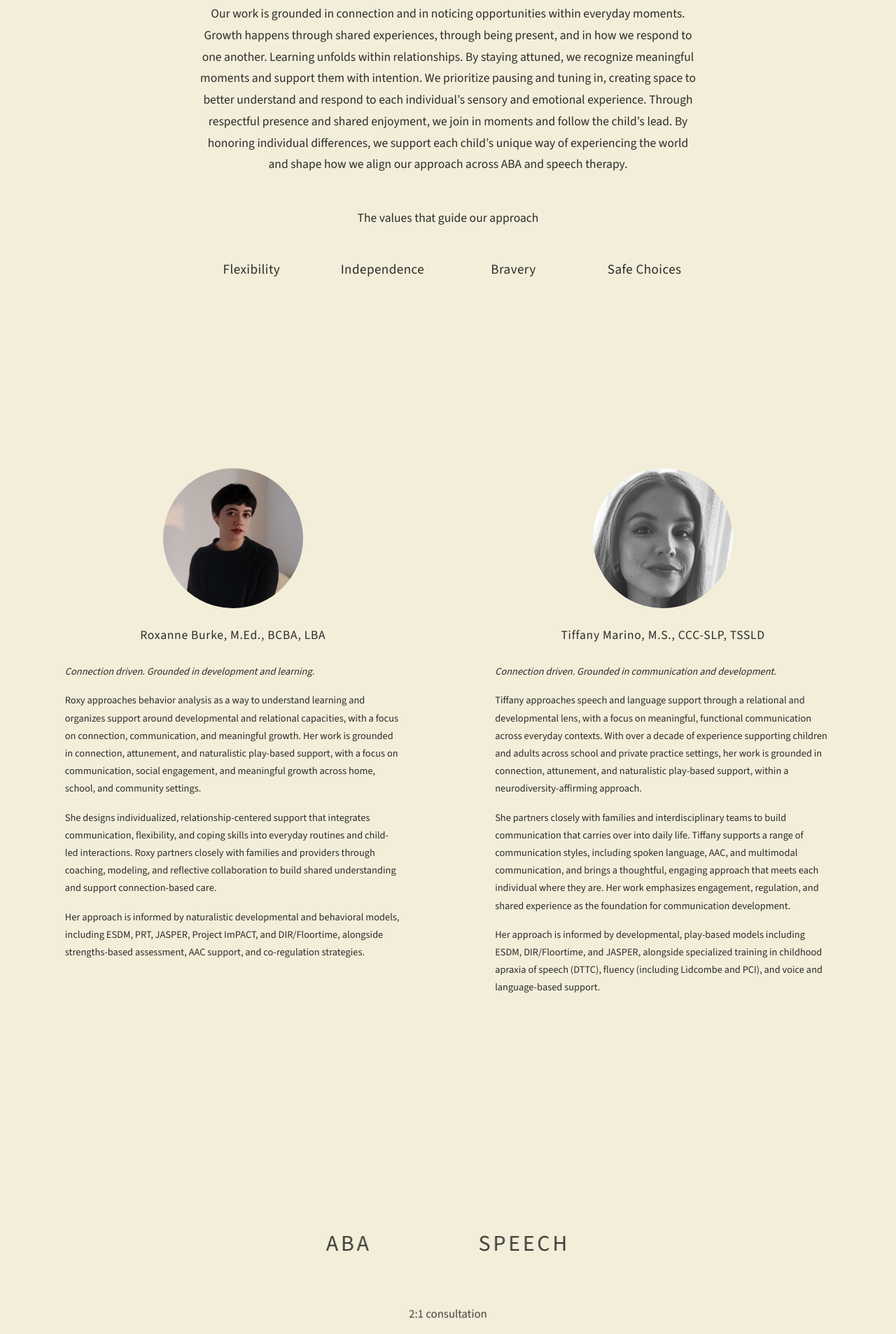
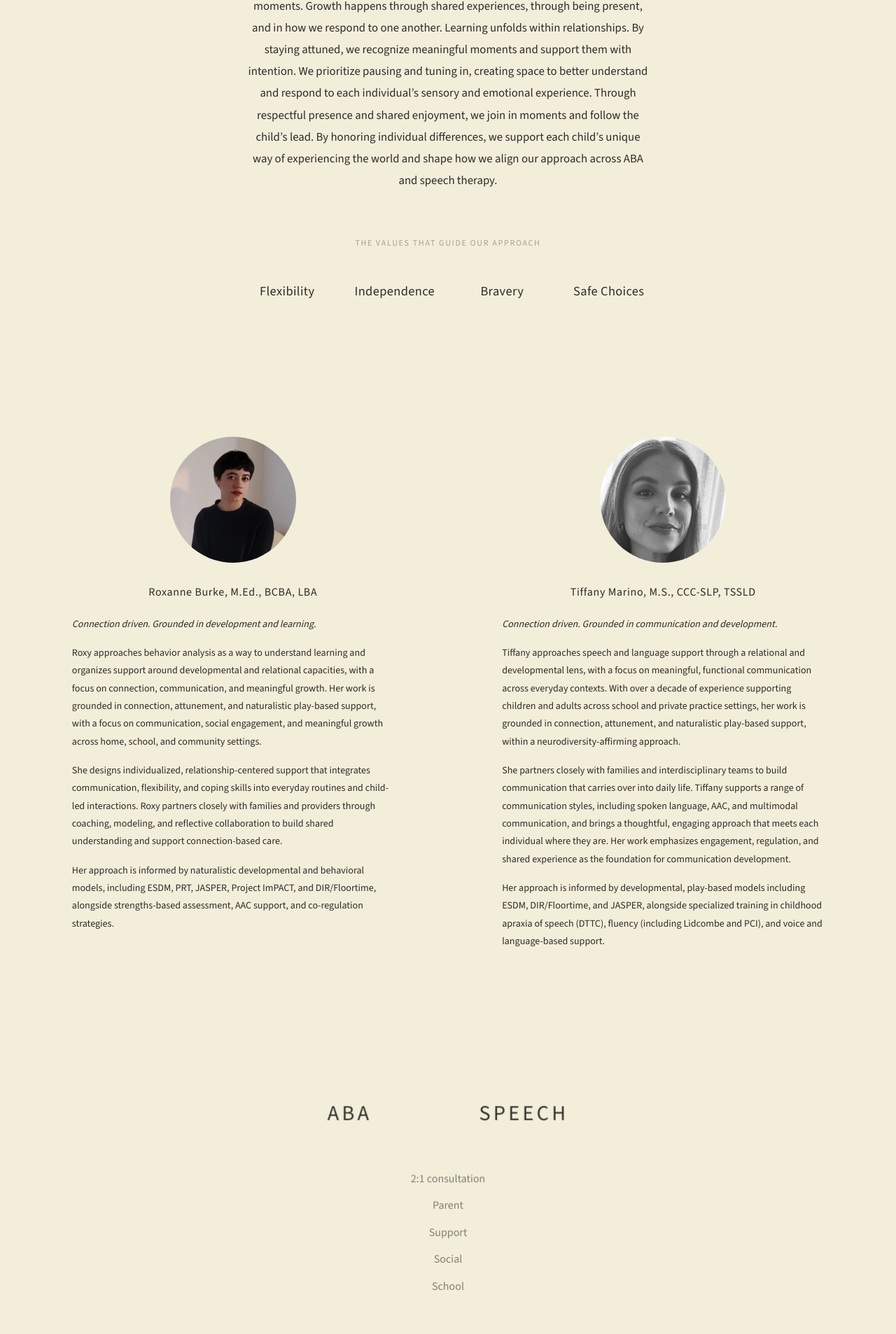
Before and after one commit to alinepractice/aline-website, a Next.js app: page / in a window 1280 px wide. Shown: the part 858-2764 px from the top of the page at 70% size. Built offline with nearby package versions, Linux system fonts and the light colour scheme.

Commit message:
Comprehensive refinement: unified spacing, softer motion, staggered reveals, arrival connect section

```diff
--- /dev/null
+++ b/app/StaggerList.tsx
@@ -0,0 +1,38 @@
+"use client";
+
+import { useEffect, useRef, useState } from "react";
+import s from "./page.module.css";
+
+export default function StaggerList({ items }: { items: string[] }) {
+  const ref = useRef<HTMLUListElement>(null);
+  const [visible, setVisible] = useState(false);
+
+  useEffect(() => {
+    const el = ref.current;
+    if (!el) return;
+    const observer = new IntersectionObserver(
+      ([entry]) => {
+        if (entry.isIntersecting) {
+          setVisible(true);
+          observer.unobserve(el);
+        }
+      },
+      { threshold: 0.25 }
+    );
+    observer.observe(el);
+    return () => observer.disconnect();
+  }, []);
+
+  return (
+    <ul
+      ref={ref}
+      className={`${s.practiceList} ${visible ? s.practiceListVisible : ""}`}
+    >
+      {items.map((item, i) => (
+        <li key={item} style={{ transitionDelay: `${i * 0.12}s` }}>
+          {item}
+        </li>
+      ))}
+    </ul>
+  );
+}
--- a/app/globals.css
+++ b/app/globals.css
@@ -9,9 +9,10 @@
 :root {
   --bg: #f3eeda;
   --text: rgba(0, 0, 0, 0.82);
-  --text-light: rgba(0, 0, 0, 0.55);
+  --text-light: rgba(0, 0, 0, 0.48);
+  --text-faint: rgba(0, 0, 0, 0.32);
   --max-width: 1200px;
-  --section-spacing: 10rem;
+  --section-spacing: clamp(5rem, 8vw, 7rem);
   --side-padding: clamp(1.5rem, 5vw, 6rem);
 }
 
--- a/app/page.module.css
+++ b/app/page.module.css
@@ -8,27 +8,23 @@
   display: flex;
   align-items: center;
   justify-content: space-between;
-  padding: 1.25rem var(--side-padding);
-  background-color: rgba(243, 238, 218, 0.9);
-  backdrop-filter: blur(8px);
-  -webkit-backdrop-filter: blur(8px);
-}
-
-.navLogo {
-  height: 36px;
-  width: auto;
+  padding: 1.5rem var(--side-padding);
+  background-color: rgba(243, 238, 218, 0.88);
+  backdrop-filter: blur(12px);
+  -webkit-backdrop-filter: blur(12px);
 }
 
 .navConnect {
-  font-size: 1.05rem;
+  font-size: 1rem;
   font-weight: 400;
-  letter-spacing: 0.06em;
+  letter-spacing: 0.07em;
   text-transform: lowercase;
-  transition: opacity 0.2s;
+  color: var(--text);
+  transition: opacity 0.3s ease;
 }
 
 .navConnect:hover {
-  opacity: 0.5;
+  opacity: 0.45;
 }
 
 /* ── Hero / Header ── */
@@ -36,8 +32,8 @@
   display: flex;
   align-items: center;
   justify-content: center;
-  min-height: 80vh;
-  padding: 6rem var(--side-padding) 4rem;
+  min-height: 82vh;
+  padding: 6rem var(--side-padding) 3rem;
 }
 
 .heroLogo {
@@ -48,7 +44,7 @@
   shape-rendering: geometricPrecision;
 }
 
-/* GPU-accelerated, sub-pixel smooth transforms */
+/* ── Logo animation ── */
 .blobTranslate,
 .blobBounce,
 .blobRotate,
@@ -58,27 +54,25 @@
   backface-visibility: hidden;
 }
 
-/* Blob: rolls in, leans in curiously, recoils */
 .blobTranslate {
-  animation: roll-in 2.2s cubic-bezier(0.33, 0, 0.2, 1) 0s 1 forwards;
+  animation: roll-in 2.55s cubic-bezier(0.33, 0, 0.2, 1) 0s 1 forwards;
 }
 .blobBounce {
   transform-box: fill-box;
   transform-origin: 50% 100%;
-  animation: blob-lean 3.2s ease-in-out 2.5s 1 forwards;
+  animation: blob-lean 3.2s ease-in-out 2.9s 1 forwards;
 }
 .blobRotate {
   transform-box: fill-box;
   transform-origin: 50% 55%;
-  animation: roll-and-settle 2.2s cubic-bezier(0.33, 0, 0.2, 1) 0s 1 forwards;
+  animation: roll-and-settle 2.55s cubic-bezier(0.33, 0, 0.2, 1) 0s 1 forwards;
 }
 
-/* Ring: flat line, surprised pop, then breathes to rest */
 .ring {
   transform-box: fill-box;
   transform-origin: 50% 100%;
   transform: scaleY(0.04);
-  animation: ring-life 4.5s ease-in-out 4.1s 1 both;
+  animation: ring-life 4.5s ease-in-out 4.7s 1 both;
 }
 
 @keyframes roll-in {
@@ -102,7 +96,6 @@
   100% { transform: rotate(360deg); }
 }
 
-/* Flat → surprised pop → slow breath to rest */
 @keyframes ring-life {
   0%   { transform: scaleY(0.04); }
   8%   { transform: scaleY(1.4); }
@@ -126,7 +119,7 @@
   padding: var(--section-spacing) var(--side-padding);
 }
 
-/* ── Fade-in on scroll ── */
+/* ── Scroll fade-in ── */
 .fadeIn {
   opacity: 0;
   will-change: opacity, transform;
@@ -137,61 +130,60 @@
 .values {
   display: flex;
   justify-content: center;
+  padding-top: calc(var(--section-spacing) * 0.9);
 }
 
 .valuesInner {
-  max-width: 710px;
+  max-width: 580px;
   width: 100%;
   text-align: center;
 }
 
 .valuesHeading {
-  font-size: clamp(1.1rem, 2.27vw, 1.34rem);
+  font-size: clamp(1.12rem, 2.3vw, 1.38rem);
   font-weight: 300;
   letter-spacing: 0.01em;
-  line-height: 1.4;
-  margin-bottom: 2rem;
+  line-height: 1.45;
+  margin-bottom: 2.5rem;
   text-wrap: balance;
+  color: var(--text);
 }
 
 .valuesText {
-  font-size: clamp(1rem, 1.8vw, 1.1rem);
+  font-size: clamp(0.95rem, 1.7vw, 1.05rem);
   font-weight: 300;
-  line-height: 1.75;
+  line-height: 1.85;
   text-wrap: pretty;
-}
-
-.valuesText + .valuesText {
-  margin-top: 1.25rem;
+  color: var(--text);
 }
 
 .valuesBody {
-  max-width: 820px;
+  max-width: 600px;
   margin-left: auto;
   margin-right: auto;
 }
 
 .valuesGuide {
-  margin-top: 3rem;
+  margin-top: clamp(3rem, 5vw, 4.5rem);
   margin-bottom: 2rem;
-  font-size: clamp(1rem, 1.8vw, 1.1rem);
-  font-weight: 300;
-  line-height: 1.5;
-  color: var(--text);
+  font-size: 0.75rem;
+  font-weight: 400;
+  letter-spacing: 0.14em;
+  text-transform: uppercase;
+  color: var(--text-faint);
 }
 
 .principlesGrid {
   display: grid;
   grid-template-columns: repeat(4, 1fr);
-  gap: 2.5rem clamp(1.25rem, 3vw, 2.5rem);
+  gap: 2rem clamp(1rem, 3vw, 2rem);
   text-align: center;
-  margin-top: 0;
 }
 
 .principle {
   background: none;
   border: none;
-  padding: 0.75rem 0.5rem;
+  padding: 0.75rem 0.25rem;
   cursor: pointer;
   color: inherit;
   font: inherit;
@@ -203,88 +195,58 @@
 }
 
 .principleName {
-  font-size: clamp(1.05rem, 2vw, 1.2rem);
+  font-size: clamp(1rem, 1.9vw, 1.15rem);
   font-weight: 400;
   letter-spacing: 0.02em;
   margin-bottom: 0;
-  transition: opacity 0.25s ease;
+  transition: opacity 0.3s ease;
 }
 
 .principleDesc {
-  max-width: 320px;
-  font-size: clamp(0.9rem, 1.6vw, 1rem);
+  max-width: 280px;
+  font-size: clamp(0.85rem, 1.5vw, 0.95rem);
   font-weight: 300;
-  line-height: 1.55;
+  line-height: 1.6;
   max-height: 0;
   opacity: 0;
   overflow: hidden;
-  transition: max-height 0.35s ease, opacity 0.3s ease, margin-top 0.35s ease;
+  transition: max-height 0.4s ease, opacity 0.35s ease, margin-top 0.4s ease;
 }
 
 .principle:hover .principleDesc,
 .principle:focus-visible .principleDesc,
 .principleOpen .principleDesc {
-  max-height: 240px;
+  max-height: 200px;
   opacity: 1;
-  margin-top: 0.6rem;
+  margin-top: 0.55rem;
 }
 
 .principle:hover .principleName,
 .principleOpen .principleName {
-  opacity: 0.6;
+  opacity: 0.5;
 }
 
 @media (max-width: 860px) {
   .principlesGrid {
     grid-template-columns: 1fr 1fr;
+    gap: 2rem;
   }
 }
 
 @media (max-width: 520px) {
   .principlesGrid {
     grid-template-columns: 1fr;
-    gap: 2rem;
+    gap: 1.75rem;
   }
-}
-
-/* ── Practices ── */
-.practices {
-  display: flex;
-  flex-direction: column;
-  align-items: center;
-  gap: 3.5rem;
-}
-
-.practiceColumns {
-  display: flex;
-  justify-content: center;
-  gap: clamp(4rem, 12vw, 10rem);
-}
-
-.practiceHeading {
-  font-size: clamp(1.5rem, 3vw, 2rem);
-  font-weight: 200;
-  letter-spacing: 0.12em;
-  text-transform: uppercase;
-}
-
-.practiceList {
-  text-align: center;
-}
-
-.practiceList li {
-  font-size: clamp(0.95rem, 2vw, 1.05rem);
-  font-weight: 300;
-  line-height: 2.2;
 }
 
 /* ── Bios ── */
 .bios {
   display: grid;
   grid-template-columns: 1fr 1fr;
-  gap: clamp(2rem, 6vw, 6rem);
+  gap: clamp(2rem, 6vw, 5rem);
   align-items: start;
-  padding-top: 6rem;
+  padding-top: calc(var(--section-spacing) * 0.75);
 }
 
 .bioCard {
@@ -297,11 +259,11 @@
 }
 
 .bioCardLeft {
-  transform: translateX(-60px);
+  transform: translateX(-50px);
 }
 
 .bioCardRight {
-  transform: translateX(60px);
+  transform: translateX(50px);
 }
 
 .bioCardVisible {
@@ -311,31 +273,31 @@
 
 .bioPhotoWrap {
   position: relative;
-  margin-bottom: 1.5rem;
+  margin-bottom: 1.75rem;
   overflow: hidden;
   border-radius: 50%;
-  width: clamp(140px, 20vw, 200px);
-  height: clamp(140px, 20vw, 200px);
+  width: clamp(120px, 18vw, 180px);
+  height: clamp(120px, 18vw, 180px);
 }
 
 .bioPhoto {
   width: 100%;
   height: 100%;
   object-fit: cover;
-  transition: transform 0.6s ease;
+  transition: transform 0.7s ease;
 }
 
 .bioCard:hover .bioPhoto {
-  transform: scale(1.06);
+  transform: scale(1.05);
 }
 
 .bioName {
-  font-size: 1.1rem;
+  font-size: 1rem;
   font-weight: 400;
-  margin-bottom: 1.5rem;
+  margin-bottom: 0.5rem;
   letter-spacing: 0.04em;
   opacity: 0;
-  transform: translateY(12px);
+  transform: translateY(10px);
   transition: opacity 0.7s ease 0.2s, transform 0.7s ease 0.2s;
 }
 
@@ -344,40 +306,20 @@
   transform: translateY(0);
 }
 
-.bioSkills {
-  text-align: left;
-  max-width: 400px;
-}
-
-.bioSkills li {
-  font-size: 0.9rem;
-  font-weight: 300;
-  line-height: 1.9;
-  padding-left: 0.75rem;
-  position: relative;
-}
-
-.bioSkills li::before {
-  content: "";
-  position: absolute;
-  left: 0;
-  top: 0.7em;
-  width: 3px;
-  height: 3px;
-  border-radius: 50%;
-  background: var(--text-light);
-}
-
 .bioText {
   text-align: left;
-  max-width: 480px;
+  max-width: 460px;
+  margin-top: 0.75rem;
 }
 
 .bioTagline {
   font-style: italic;
+  font-size: 0.9rem;
+  color: var(--text-light);
+  margin-bottom: 1.25rem;
   opacity: 0;
-  transform: translateY(10px);
-  transition: opacity 0.7s ease 0.25s, transform 0.7s ease 0.25s;
+  transform: translateY(8px);
+  transition: opacity 0.7s ease 0.3s, transform 0.7s ease 0.3s;
 }
 
 .bioCardVisible .bioTagline {
@@ -386,15 +328,16 @@
 }
 
 .bioText p {
-  font-size: 0.9rem;
+  font-size: 0.88rem;
   font-weight: 300;
-  line-height: 1.75;
+  line-height: 1.8;
   margin-bottom: 1rem;
+  color: var(--text);
 }
 
 .bioParagraph {
   opacity: 0;
-  transform: translateY(14px);
+  transform: translateY(12px);
   transition: opacity 0.8s ease, transform 0.8s ease;
 }
 
@@ -407,29 +350,85 @@
   margin-bottom: 0;
 }
 
+/* ── Practices ── */
+.practices {
+  display: flex;
+  flex-direction: column;
+  align-items: center;
+  gap: 3rem;
+  padding-top: var(--section-spacing);
+  padding-bottom: var(--section-spacing);
+}
+
+.practiceColumns {
+  display: flex;
+  justify-content: center;
+  gap: clamp(4rem, 12vw, 10rem);
+}
+
+.practiceHeading {
+  font-size: clamp(1.4rem, 2.8vw, 1.9rem);
+  font-weight: 200;
+  letter-spacing: 0.14em;
+  text-transform: uppercase;
+  color: var(--text);
+}
+
+.practiceList {
+  text-align: center;
+  list-style: none;
+}
+
+.practiceList li {
+  font-size: clamp(0.9rem, 1.8vw, 1rem);
+  font-weight: 300;
+  line-height: 2.4;
+  color: var(--text-light);
+  opacity: 0;
+  transform: translateY(10px);
+  transition: opacity 0.6s ease, transform 0.6s ease;
+}
+
+.practiceListVisible li {
+  opacity: 1;
+  transform: translateY(0);
+}
+
 /* ── Connect ── */
 .connect {
   display: flex;
   flex-direction: column;
   align-items: center;
-  gap: 1rem;
-  padding-bottom: 6rem;
+  gap: 1.25rem;
+  padding-top: clamp(7rem, 13vw, 11rem);
+  padding-bottom: clamp(6rem, 10vw, 9rem);
+}
+
+.connectLabel {
+  font-size: 0.72rem;
+  font-weight: 400;
+  letter-spacing: 0.16em;
+  text-transform: uppercase;
+  color: var(--text-faint);
+  margin-bottom: 0.5rem;
 }
 
 .connectLink {
-  font-size: clamp(0.95rem, 2vw, 1.05rem);
+  font-size: clamp(1rem, 2vw, 1.2rem);
   font-weight: 300;
-  transition: opacity 0.2s;
+  letter-spacing: 0.02em;
+  color: var(--text);
+  transition: opacity 0.3s ease;
 }
 
 .connectLink:hover {
-  opacity: 0.5;
+  opacity: 0.4;
 }
 
 /* ── Mobile ── */
 @media (max-width: 680px) {
   .header {
-    min-height: 60vh;
+    min-height: 65vh;
   }
 
   .heroLogo {
@@ -447,6 +446,6 @@
 
   .bioCardLeft,
   .bioCardRight {
-    transform: translateY(40px);
+    transform: translateY(32px);
   }
 }
--- a/app/page.tsx
+++ b/app/page.tsx
@@ -3,6 +3,7 @@ import s from "./page.module.css";
 import ValueCard from "./ValueCard";
 import FadeIn from "./FadeIn";
 import BioCard from "./BioCard";
+import StaggerList from "./StaggerList";
 
 export default function Home() {
   return (
@@ -131,19 +132,22 @@ export default function Home() {
             <h2 className={s.practiceHeading}>ABA</h2>
             <h2 className={s.practiceHeading}>Speech</h2>
           </div>
-        <ul className={s.practiceList}>
-          <li>2:1 consultation</li>
-          <li>Parent</li>
-          <li>Support</li>
-          <li>Social</li>
-          <li>School</li>
-        </ul>
+          <StaggerList
+            items={[
+              "2:1 consultation",
+              "Parent",
+              "Support",
+              "Social",
+              "School",
+            ]}
+          />
         </section>
       </FadeIn>
 
       {/* ── Connect ── */}
       <FadeIn>
         <section id="connect" className={`${s.section} ${s.connect}`}>
+          <p className={s.connectLabel}>get in touch</p>
           <a href="mailto:connect@alinepractice.com" className={s.connectLink}>
             connect@alinepractice.com
           </a>
```
Also changed, not shown: app/FadeIn.tsx (+17 -14 lines), app/ScrollArc.tsx (+16 -17 lines). Lines whose indentation alone changed are shown as unchanged.
